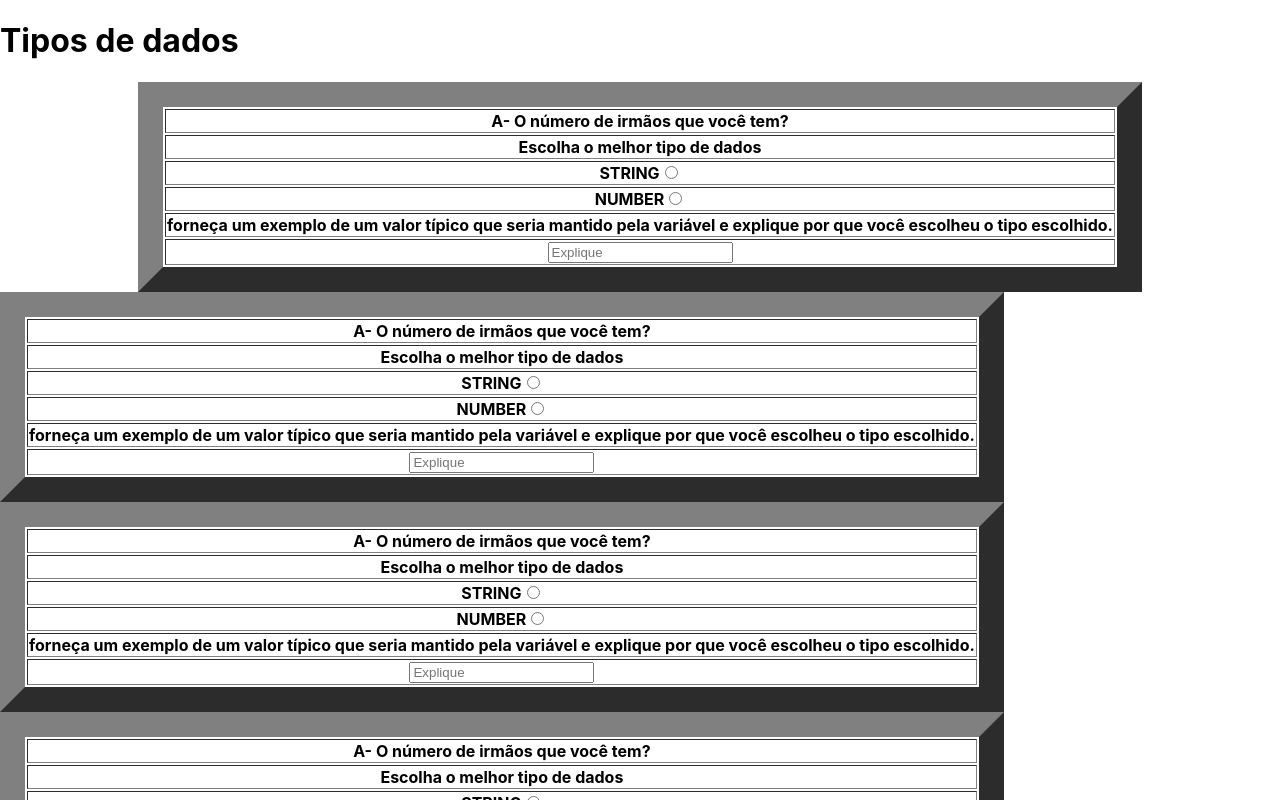
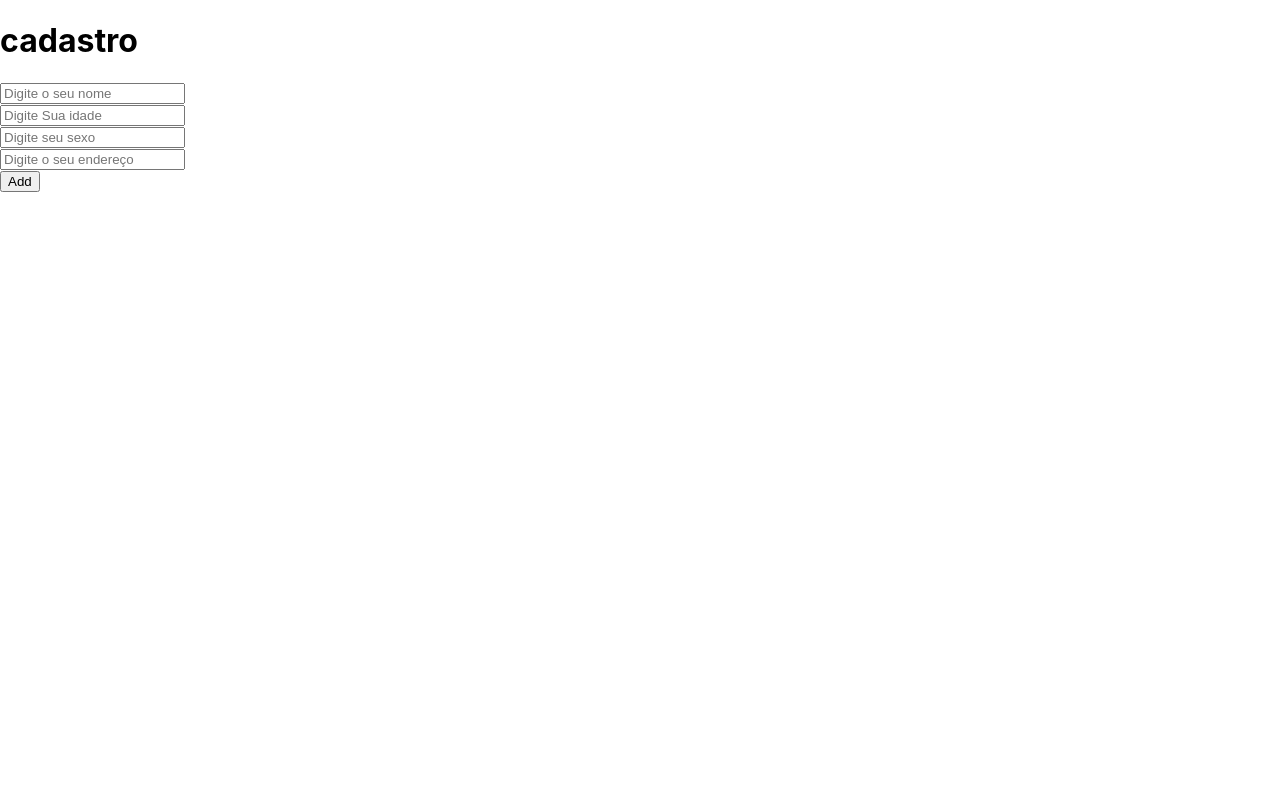
Before and after one commit to jgmd1996/introducao-ao-React-, a React (Create React App) app in the folder introducao/: page / in a window 1280 px wide. Shown: the top 800 px of the page. Built offline with nearby package versions, Linux system fonts and the light colour scheme.

Commit message:
Passando usestate por props

```diff
--- a/introducao/src/App.js
+++ b/introducao/src/App.js
@@ -8,6 +8,9 @@ import Form from './eventos/Form';
 import Usestate from './eventos/Usestate';
 import Exercicio1 from './primeiraLista/Exercicio1';
 import Execicio2 from './primeiraLista/Exercicio2';
+import PropsComState from './props/PropsComState';
+import CadastrarCliente from './FormComProps/CadastrarCliente';
+import { useState } from 'react';
 
 
 function App() {
@@ -15,10 +18,9 @@ function App() {
 
   return (
     <div>
-      {/* <Evento numero={2}/> */}
 
+    <CadastrarCliente />
 
-     <Execicio2 />
 
     </div>
   );
--- /dev/null
+++ b/introducao/src/FormComProps/CadastrarCliente.js
@@ -0,0 +1,91 @@
+
+import { useState} from 'react';
+import ListarClientes from './ListarClientes';
+
+function CadastrarCliente(){
+
+    let [cliente, setCliente] = useState(
+        {
+            nome:'',
+            idade:'',
+            sexo:'',
+            endereco:''
+        });
+
+    function cadastrar(e){
+        e.preventDefault();
+        let guardaValorDoVetor = clientes;
+        guardaValorDoVetor.push(cliente);
+        setClientes(guardaValorDoVetor);
+        console.log("Clientes",clientes);
+        console.log("Clientes",guardaValorDoVetor);
+    }
+
+    let [clientes, setClientes] = useState([]);
+    //console.log("Cliente",cliente);
+
+    return(
+
+        <div>
+            <h1>cadastro</h1>
+            <form>
+                <label htmlFor="name"></label>
+                <div>
+                    <input
+                    type="text"
+                    id="name"
+                    name="name"
+                    placeholder="Digite o seu nome"
+                    onChange={(e) => {
+                        setCliente({ ...cliente, nome: e.target.value });
+                    }}
+                    />
+                </div>
+
+                <div>
+                    <input
+                    type="text"
+                    id="name"
+                    name="name"
+                    placeholder="Digite Sua idade"
+                    onChange={(e) => {
+                        setCliente({ ...cliente, idade: e.target.value });
+                    }}
+                    />
+                </div>
+
+                <div>
+                    <input
+                    type="text"
+                    id="name"
+                    name="name"
+                    placeholder="Digite seu sexo"
+                    onChange={(e) => {
+                        setCliente({ ...cliente, sexo: e.target.value });
+                    }}
+                    />
+                </div>
+
+                <div>
+                    <input
+                    type="text"
+                    id="name"
+                    name="name"
+                    placeholder="Digite o seu endereço"
+                    onChange={(e) => {
+                        setCliente({ ...cliente, endereco: e.target.value });
+                    }}
+                    />
+                </div>
+
+                <div>
+                    <button onClick={cadastrar}>Add</button>
+                    {/* <input type="submit" value="cadastrar" /> */}
+                </div>
+            </form>
+            <ListarClientes clientes={clientes} />
+        </div>
+    )
+}
+
+export default CadastrarCliente;
--- /dev/null
+++ b/introducao/src/FormComProps/ListarClientes.js
@@ -0,0 +1,55 @@
+import { useEffect,useState } from "react";
+
+function ListarClientes({clientes}){
+
+
+    let [atualizar, setAtualizar] = useState([]);
+
+    useEffect(() => {
+        setAtualizar(clientes);
+      }, [clientes])
+
+    return(
+        <div>
+            {atualizar.map(cliente =>
+            <span>
+                <table>
+                    <th>Nome</th>
+                    <tr style={{border: "1px solid"}}>{cliente.nome}</tr>
+                    <th>Idade</th>
+                    <tr style={{border: "1px solid"}}>{cliente.idade}</tr>
+                    <th>Sexo</th>
+                    <tr style={{border: "1px solid"}}>{cliente.sexo}</tr>
+                    <th>Endereco</th>
+                    <tr style={{border: "1px solid"}}>{cliente.endereco}</tr>
+                </table>
+                {cliente.nome},{cliente.idade}
+            </span>)}
+        </div>
+    )
+}
+
+export default ListarClientes;
+
+// {itens.map(item => {
+//     return <tr style={{border: "1px solid"}}>
+//         <td style={{border: "1px solid"}}>{item.login}</td>
+//         <td style={{border: "1px solid"}}>{item.id}</td>
+//         <td style={{border: "1px solid"}}>{item.node_id}</td>
+//         <td><img width={"100"} height={"100"} src={item.avatar_url}/></td>
+//         <td style={{border: "1px solid"}}>{item.gravatar_id}</td>
+//         <td style={{border: "1px solid"}}>{item.url}</td>
+//         <td style={{border: "1px solid"}}>{item.html_url}</td>
+//         <td style={{border: "1px solid"}}>{item.followers_url}</td>
+//         <td style={{border: "1px solid"}}>{item.following_url}</td>
+//         <td style={{border: "1px solid"}}>{item.gists_url}</td>
+//         <td style={{border: "1px solid"}}>{item.starred_url}</td>
+//         <td style={{border: "1px solid"}}>{item.subscriptions_url}</td>
+//         <td style={{border: "1px solid"}}>{item.organizations_url}</td>
+//         <td style={{border: "1px solid"}}>{item.repos_url}</td>
+//         <td style={{border: "1px solid"}}>{item.events_url}</td>
+//         <td style={{border: "1px solid"}}>{item.received_events_url}</td>
+//         <td style={{border: "1px solid"}}>{item.type}</td>
+//         <td style={{border: "1px solid"}}>{item.site_admin}</td>
+//     </tr>
+// })}
--- /dev/null
+++ b/introducao/src/props/PropsComState.js
@@ -0,0 +1,34 @@
+import { useState } from "react";
+
+function PropsComState({nome, idade, profissao, sexo}) {
+
+   let pessoa = [nome,idade,sexo,profissao];
+
+    return (
+        <>
+            <p>nome: {nome="joao gabriel"}</p>
+
+        </>
+    )
+    }
+
+export default PropsComState;
+
+
+// function PropsComState(props) {
+
+
+//     const [arroz, setNome] = useState("joao gabriel")
+
+//     return (
+//         <div classeName="Props">
+//             <p>Nome: {props.nome={arroz}}</p>
+//             <p>Idade: {props.idade}</p>
+//             <p>Profissao: {props.profissao}</p>
+//             <p>Sexo: {props.sexo}</p>
+
+//         </div>
+//     )
+//     }
+
+//     export default PropsComState;
```
Also changed, not shown: introducao/src/primeiraLista/Exercicio3.js (+62 -0 lines).
